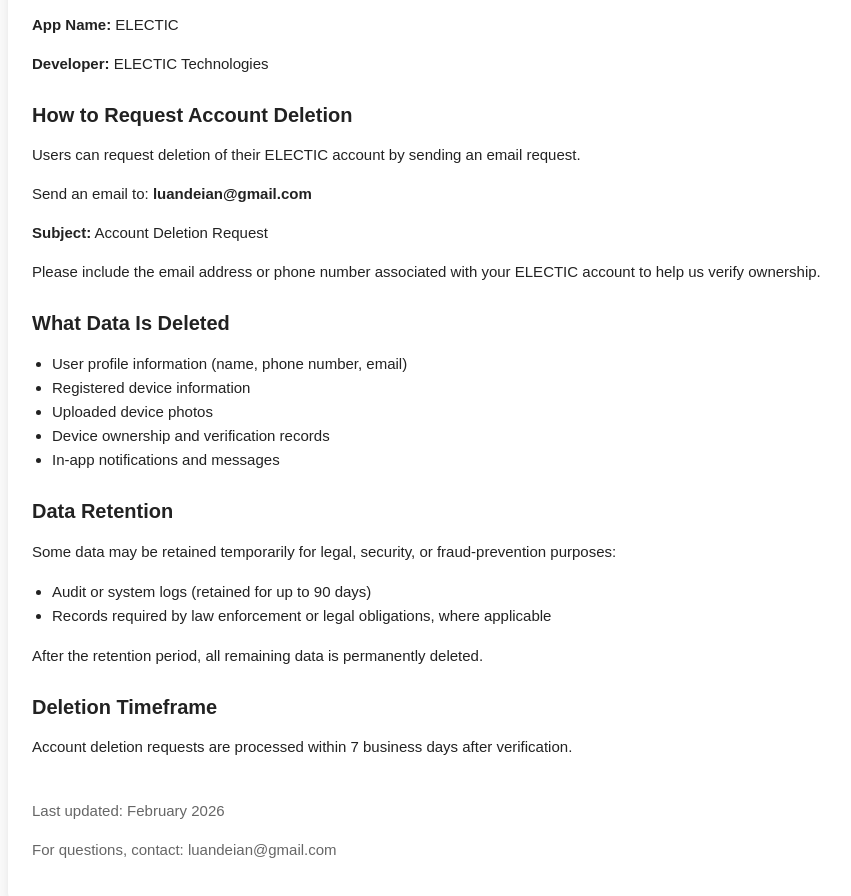
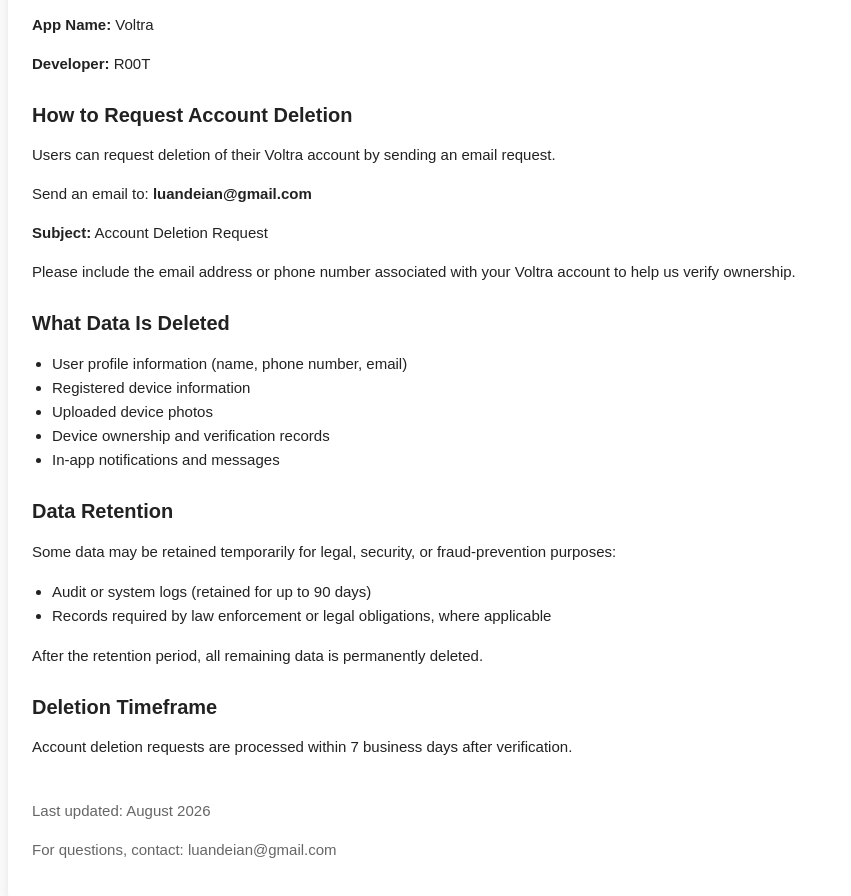
Before and after one commit to jesee-kuya/deletion_policy, a plain HTML site: page index.html in a window 1280 px wide. Shown: the part 118-1014 px from the top of the page, without its empty margins (208-1059 px from the left). Drawn offline with Linux system fonts and the light colour scheme.

Commit message:
fix: correct app/developer name to match Play Store listing
Google rejected the app because the deletion policy page referenced
"ELECTIC / ELECTIC Technologies" instead of the actual Play listing
name "Voltra / R00T".

Co-Authored-By: Claude Sonnet 5 <noreply@anthropic.com>

```diff
--- a/index.html
+++ b/index.html
@@ -3,8 +3,8 @@
 <head>
   <meta charset="UTF-8" />
   <meta name="viewport" content="width=device-width, initial-scale=1.0" />
-  <title>Account Deletion Policy - ELECTIC</title>
-  <meta name="description" content="Account deletion policy for the ELECTIC mobile application" />
+  <title>Account Deletion Policy - Voltra</title>
+  <meta name="description" content="Account deletion policy for the Voltra mobile application, developed by R00T" />
   <style>
     body {
       font-family: Arial, Helvetica, sans-serif;
@@ -51,12 +51,12 @@
   <div class="container">
     <h1>Account Deletion Policy</h1>
 
-    <p><strong>App Name:</strong> ELECTIC</p>
-    <p><strong>Developer:</strong> ELECTIC Technologies</p>
+    <p><strong>App Name:</strong> Voltra</p>
+    <p><strong>Developer:</strong> R00T</p>
 
     <h2>How to Request Account Deletion</h2>
     <p>
-      Users can request deletion of their ELECTIC account by sending an email request.
+      Users can request deletion of their Voltra account by sending an email request.
     </p>
     <p>
       Send an email to:
@@ -66,7 +66,7 @@
       <strong>Subject:</strong> Account Deletion Request
     </p>
     <p>
-      Please include the email address or phone number associated with your ELECTIC account
+      Please include the email address or phone number associated with your Voltra account
       to help us verify ownership.
     </p>
 
@@ -97,7 +97,7 @@
     </p>
 
     <footer>
-      <p>Last updated: February 2026</p>
+      <p>Last updated: August 2026</p>
       <p>For questions, contact: luandeian@gmail.com</p>
     </footer>
   </div>
```
